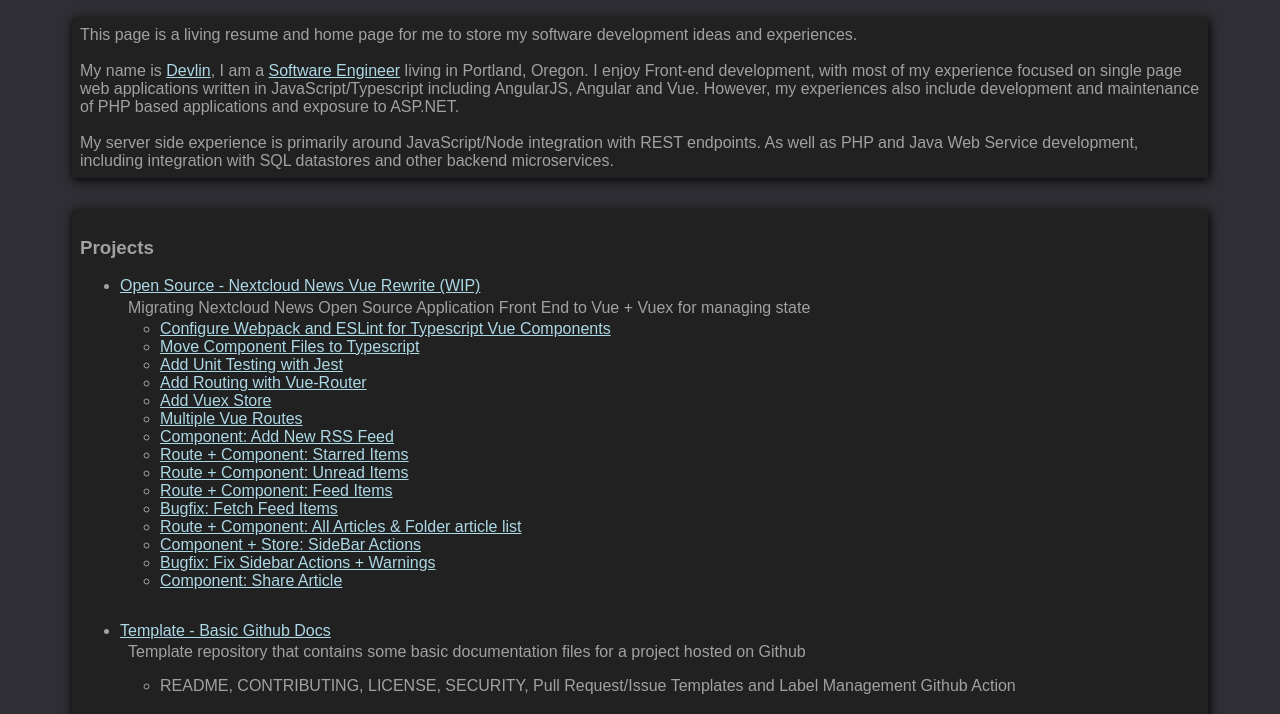
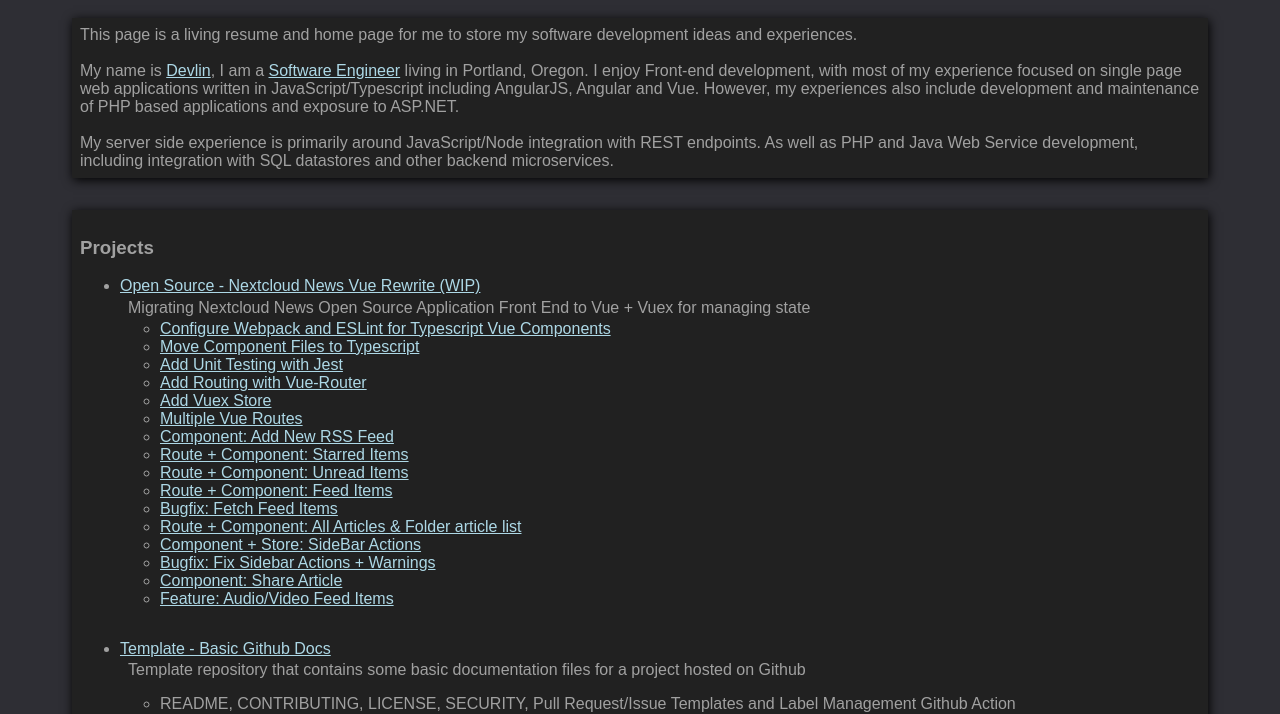
Before and after one commit to devlinjunker/devlinjunker.github.io, a plain HTML site: page index.html in a window 1280 px wide. Shown: the part 86-800 px from the top of the page. Drawn offline with Linux system fonts and the light colour scheme; no server answers.

Commit message:
add audio/video PR link

```diff
--- a/index.html
+++ b/index.html
@@ -196,6 +196,9 @@
           <li><a href="https://github.com/nextcloud/news/pull/2361">
             Component: Share Article
           </a></li>
+          <li><a href="https://github.com/nextcloud/news/pull/2366">
+            Feature: Audio/Video Feed Items
+          </a></li>
         </ul>
       </li>
       <li>
```
